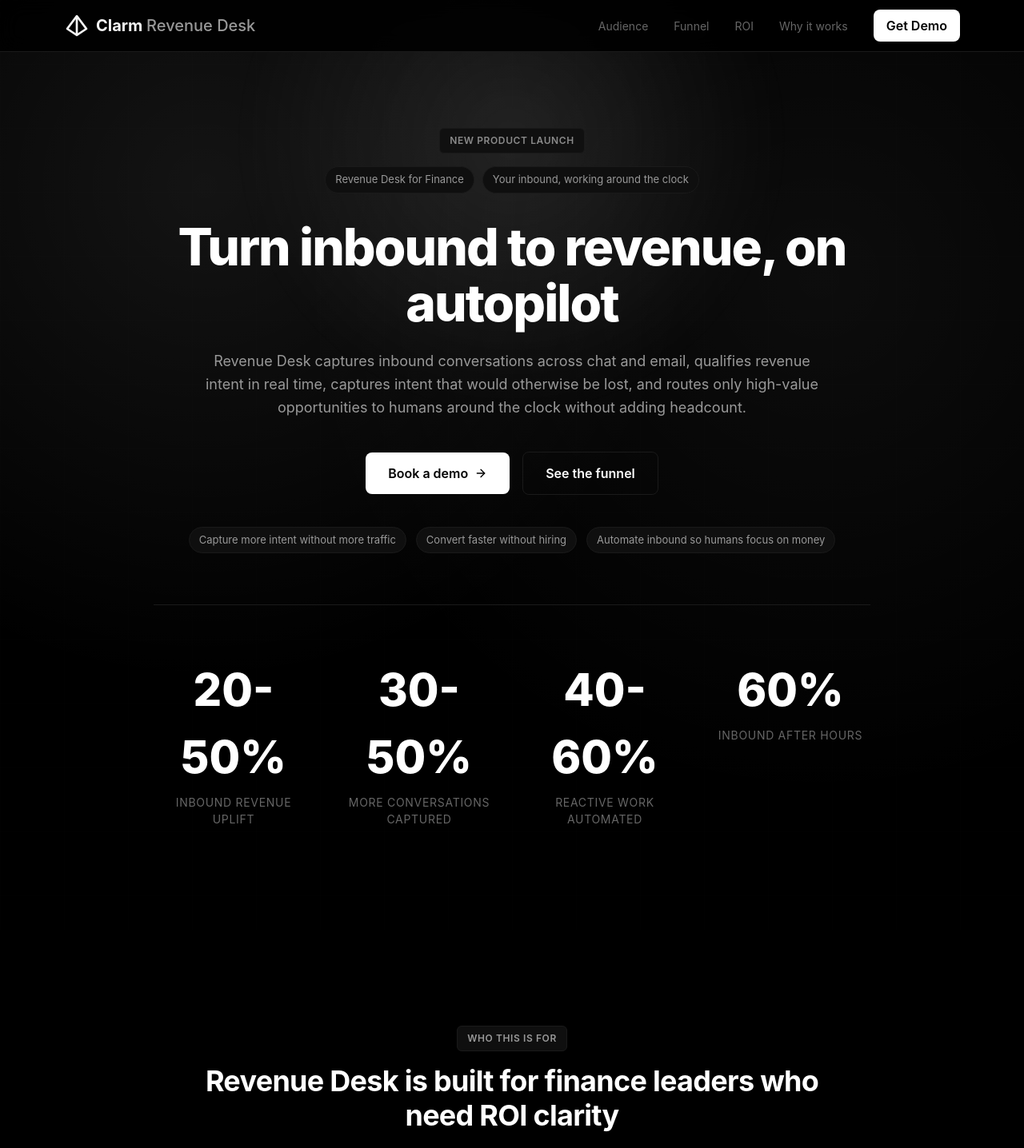
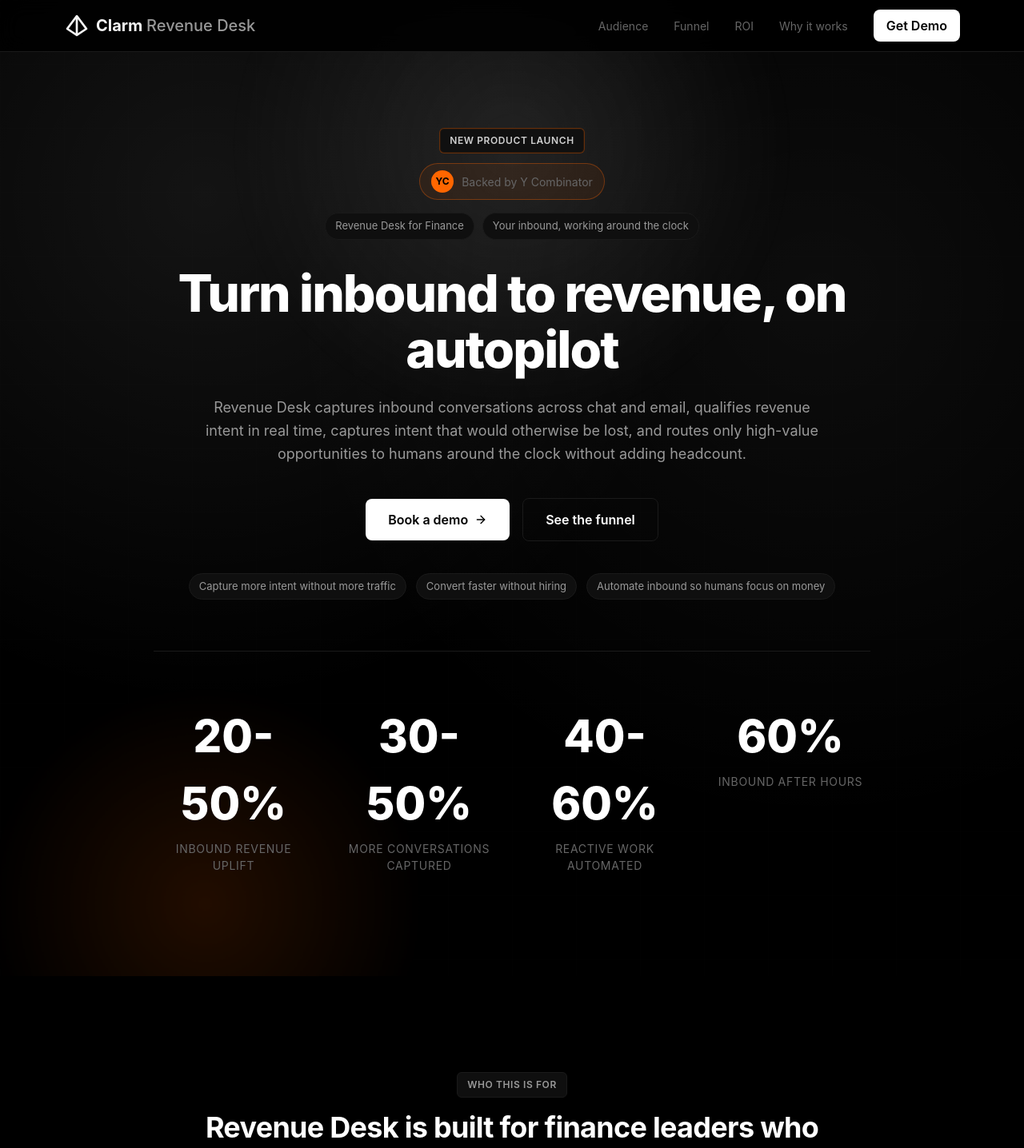
Before and after one commit to clarm-ai/finance, a Next.js app: page / in a window 1280 px wide. Shown: the top 1436 px of the page at 80% size. Built offline with nearby package versions, Linux system fonts and the light colour scheme.

Commit message:
Add YC badge and orange accents

```diff
--- a/app/globals.css
+++ b/app/globals.css
@@ -207,6 +207,42 @@
   color: var(--finance-muted);
 }
 
+.finance-badge-accent {
+  border-color: rgba(255, 102, 0, 0.4);
+  color: rgba(255, 255, 255, 0.9);
+  box-shadow: 0 0 0 1px rgba(255, 102, 0, 0.1) inset;
+}
+
+.finance-yc-badge {
+  display: inline-flex;
+  align-items: center;
+  gap: 10px;
+  padding: 8px 14px;
+  border-radius: 999px;
+  border: 1px solid rgba(255, 102, 0, 0.35);
+  background: rgba(255, 102, 0, 0.08);
+  text-decoration: none;
+  transition: transform 0.2s ease, border-color 0.2s ease;
+}
+
+.finance-yc-badge:hover {
+  transform: translateY(-1px);
+  border-color: rgba(255, 102, 0, 0.6);
+}
+
+.finance-yc-mark {
+  width: 28px;
+  height: 28px;
+  border-radius: 50%;
+  background: var(--finance-accent);
+  color: #000000;
+  font-weight: 700;
+  font-size: 0.75rem;
+  display: inline-flex;
+  align-items: center;
+  justify-content: center;
+}
+
 /* Pills */
 .finance-pill-group {
   display: flex;
@@ -399,6 +435,16 @@
   pointer-events: none;
 }
 
+.finance-hero-glow-accent {
+  position: absolute;
+  bottom: -20%;
+  left: 20%;
+  width: 45%;
+  height: 55%;
+  background: radial-gradient(circle, rgba(255, 102, 0, 0.25), transparent 60%);
+  pointer-events: none;
+}
+
 /* Navigation styles for dark theme */
 nav {
   background: rgba(0, 0, 0, 0.9) !important;
--- a/app/page.tsx
+++ b/app/page.tsx
@@ -209,10 +209,22 @@ export default function HomePage() {
       <section className="pt-32 pb-20 md:pt-40 md:pb-32 finance-grid-bg relative overflow-hidden">
         <div className="finance-hero-grid" aria-hidden="true" />
         <div className="finance-hero-glow animate-glow" aria-hidden="true" />
+        <div className="finance-hero-glow-accent animate-glow" aria-hidden="true" />
         <div className="finance-container relative z-10">
           <div className="max-w-4xl mx-auto text-center">
             <div className="flex flex-col items-center gap-4 mb-8 animate-fade-in-up">
-              <div className="finance-badge animate-pulse-soft">New product launch</div>
+              <div className="flex flex-col items-center gap-3">
+                <div className="finance-badge finance-badge-accent animate-pulse-soft">New product launch</div>
+                <a
+                  href="https://www.ycombinator.com/companies/clarm"
+                  target="_blank"
+                  rel="noopener noreferrer"
+                  className="finance-yc-badge"
+                >
+                  <span className="finance-yc-mark">YC</span>
+                  <span className="finance-body-sm">Backed by Y Combinator</span>
+                </a>
+              </div>
               <div className="finance-pill-group justify-start">
                 <span className="finance-pill">Revenue Desk for Finance</span>
                 <span className="finance-pill">Your inbound, working around the clock</span>
```
